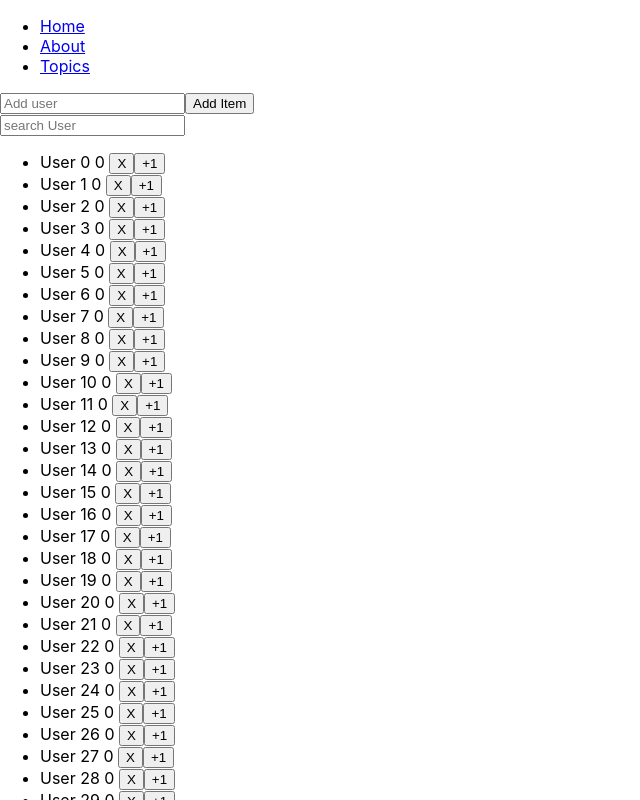
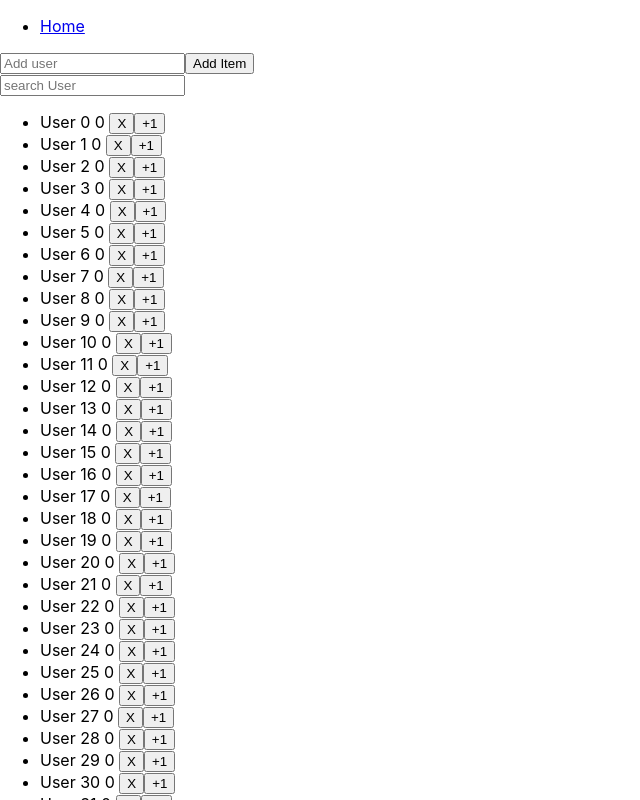
Before and after one commit to jeffpascal/youritdepartment, a React (Create React App) app in the folder my-app/: page / in a window 1280 px wide. Shown: the top 800 px of the page, without its empty margins (0-640 px from the left). Built offline with nearby package versions, Linux system fonts and the light colour scheme; the HTML template or start-up script is replaced by a standard one.

Commit message:
removed unused code

```diff
--- a/my-app/src/App.js
+++ b/my-app/src/App.js
@@ -20,20 +20,13 @@ export default function App() {
           <li>
             <Link to="/">Home</Link>
           </li>
-          <li>
-            <Link to="/about">About</Link>
-          </li>
-          <li>
-            <Link to="/topics">Topics</Link>
-          </li>
+
         </ul>
 
         <Switch>
           <Route path="/about">
-            <About />
           </Route>
           <Route path="/topics">
-            <Topics />
           </Route>
           <Route path="/">
             <Home users={LotsOfUsers} text="hello world"/>
@@ -44,46 +37,3 @@ export default function App() {
     </CTX.Provider>
   );
 }
-
-function About() {
-  return <h2>About</h2>;
-}
-
-function Topics() {
-  let match = useRouteMatch();
-
-  return (
-    <div>
-      <h2>Topics</h2>
-
-      <ul>
-        <li>
-          <Link to={`${match.url}/components`}>Components</Link>
-        </li>
-        <li>
-          <Link to={`${match.url}/props-v-state`}>
-            Props v. State
-          </Link>
-        </li>
-      </ul>
-
-      {/* The Topics page has its own <Switch> with more routes
-          that build on the /topics URL path. You can think of the
-          2nd <Route> here as an "index" page for all topics, or
-          the page that is shown when no topic is selected */}
-      <Switch>
-        <Route path={`${match.path}/:topicId`}>
-          <Topic />
-        </Route>
-        <Route path={match.path}>
-          <h3>Please select a topic.</h3>
-        </Route>
-      </Switch>
-    </div>
-  );
-}
-
-function Topic() {
-  let { topicId } = useParams();
-  return <h3>Requested topic ID: {topicId}</h3>;
-}
```
